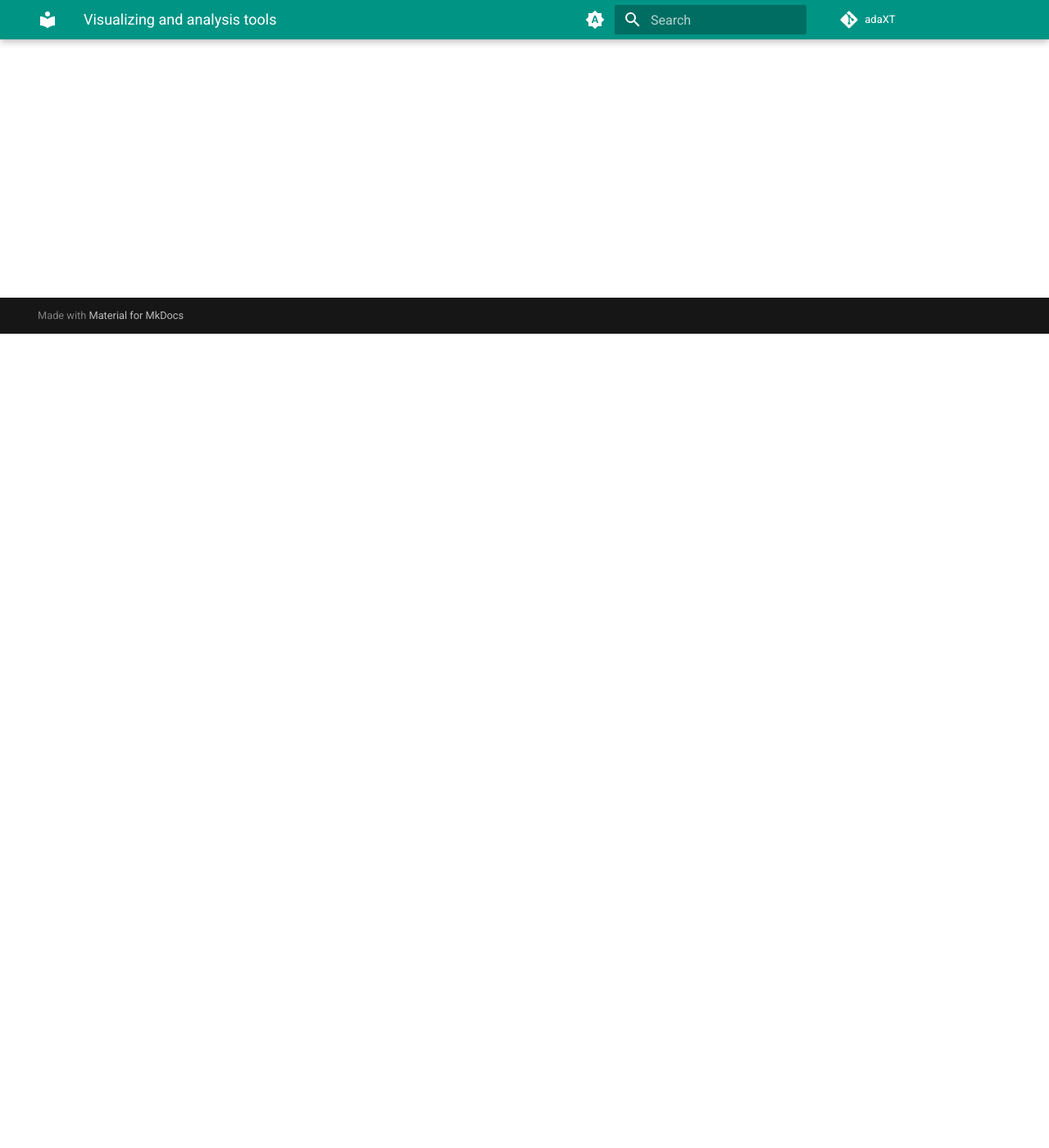
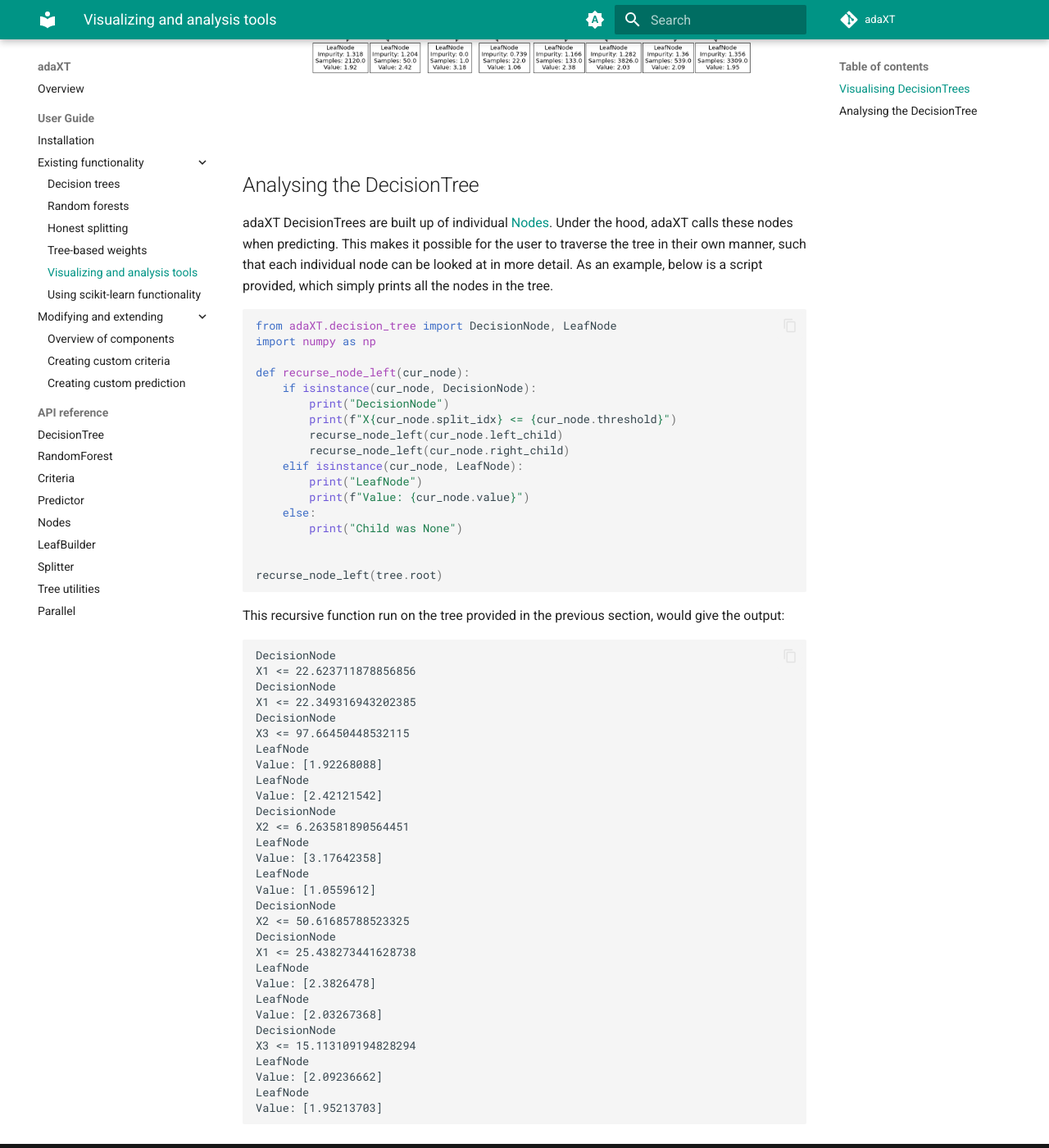
Before and after one commit to NiklasPfister/adaXT, an MkDocs documentation site: the page built from docs/user_guide/vis_and_analysis.md, in a window 1280 px wide and 1400 px high, scrolled down 993 px. Shown: the whole window at 82% size. Built offline with MkDocs 1.6.1 and Material for MkDocs 9.7.7, drawn with Linux system fonts in a browser that asks for light colours; comment, search, counter and statistics services are not loaded; some of the changed text lies outside the part shown.

Commit message:
Work on documentation for the Visualisation and analysis

````diff
--- a/docs/api_docs/DecisionTree.md
+++ b/docs/api_docs/DecisionTree.md
@@ -6,7 +6,7 @@
 
 - [Criteria](Criteria.md)
 - [LeafBuilder](LeafBuilder.md)
-- [Predict](Predict.md)
+- [Predictor](Predictor.md)
 
 Instead of the user specifying all three components individually, it is also
 possible to only specify the `tree_type`, which then internally selects the
--- a/docs/user_guide/vis_and_analysis.md
+++ b/docs/user_guide/vis_and_analysis.md
@@ -1,6 +1,95 @@
 # Visualizations and analysis tools
 
-<!-- TODO: Write this section -->
+## Visualising DecisionTrees
+
+adaXT provides general plotting functionality with matplotlib. An example of
+plotting a random DecisionTree with a maximum depth of 3 can be seen below:
+
+```python
+from adaXT.decision_tree import DecisionTree, plot_tree
+import numpy as np
+import matplotlib.pyplot as plt
+
+N = 10000
+M = 5
+X = np.random.uniform(0, 100, (N, M))
+Y = np.random.uniform(0, 4, N)
+tree = DecisionTree("Regression", max_depth=3)
+tree.fit(X, Y)
+
+# Get screen width and height
+dpi = plt.rcParams["figure.dpi"]
 
 
-.root to go through the nodes of the tree.
+plt.figure(figsize=(19, 12))
+plot_tree(tree)
+plt.show()
+```
+
+Which could produce a tree, such as this one:
+
+![Plot of DecisionTree](../assets/figures/DecisionTreePlot.png)
+
+## Analysing the DecisionTree
+
+adaXT DecisionTrees are built up of individual [Nodes](../api_docs/Nodes.md).
+Under the hood, adaXT calls these nodes when predicting. This makes it possible
+for the user to traverse the tree in their own manner, such that each individual
+node can be looked at in more detail. As an example, below is a script provided,
+which simply prints all the nodes in the tree.
+
+```python
+from adaXT.decision_tree import DecisionNode, LeafNode
+import numpy as np
+
+def recurse_node_left(cur_node):
+    if isinstance(cur_node, DecisionNode):
+        print("DecisionNode")
+        print(f"X{cur_node.split_idx} <= {cur_node.threshold}")
+        recurse_node_left(cur_node.left_child)
+        recurse_node_left(cur_node.right_child)
+    elif isinstance(cur_node, LeafNode):
+        print("LeafNode")
+        print(f"Value: {cur_node.value}")
+    else:
+        print("Child was None")
+
+
+recurse_node_left(tree.root)
+```
+
+This recursive function run on the tree provided in the previous section, would
+give the output:
+
+```verbatim
+DecisionNode
+X1 <= 22.623711878856856
+DecisionNode
+X1 <= 22.349316943202385
+DecisionNode
+X3 <= 97.66450448532115
+LeafNode
+Value: [1.92268088]
+LeafNode
+Value: [2.42121542]
+DecisionNode
+X2 <= 6.263581890564451
+LeafNode
+Value: [3.17642358]
+LeafNode
+Value: [1.0559612]
+DecisionNode
+X2 <= 50.61685788523325
+DecisionNode
+X1 <= 25.438273441628738
+LeafNode
+Value: [2.3826478]
+LeafNode
+Value: [2.03267368]
+DecisionNode
+X3 <= 15.113109194828294
+LeafNode
+Value: [2.09236662]
+LeafNode
+Value: [1.95213703]
+```
````
Also changed, not shown: docs/api_docs/Parallel.md (+2 -2 lines), docs/user_guide/decision_tree.md (+5 -5 lines), docs/assets/figures/DecisionTreePlot.png (added), 1 other file.
